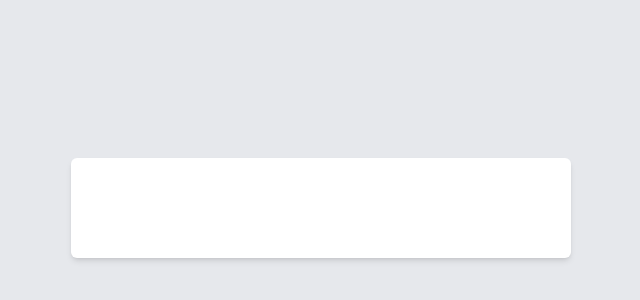
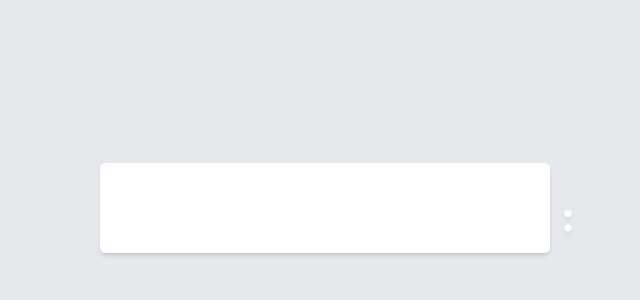
Before and after one commit to Zalasyu/YouTube_QA_RAG_AI, a Next.js app in the folder frontend/: page / in a window 1280 px wide. Shown: the part 192-492 px from the top of the page, without its empty margins (315-955 px from the left). Built offline with nearby package versions, Linux system fonts and the light colour scheme.

Commit message:
This works for now, we'll take care of small imperfections a bit later..

```diff
--- a/frontend/app/components/Stage.tsx
+++ b/frontend/app/components/Stage.tsx
@@ -10,17 +10,25 @@ const Stage = () => {
   };
 
   return (
-    <div className="flex flex-row items-center justify-center">
+    <div className="flex flex-row items-center justify-center scale-[.90]">
       <div
         onClick={toggleExpand}
         className={`w-[500px] ${thumbnailExpanded ? 'h-[700px]' : 'h-[100px]'} mx-2 transition-all duration-200 rounded-[6px] p-1 flex-col justify-normal items-center bg-white shadow-md`}
       >
       </div>
       <div
-        onClick={toggleExpand}
-        className={`${thumbnailExpanded ? 'h-[700px] w-[500px]' : 'h-[0px] w-[0px]'} transition-all duration-200 rounded-[6px] p-1 flex-col justify-normal items-center`}
+        className={`${thumbnailExpanded ? 'h-[700px] w-[500px]' : 'h-[0px] w-[0px]'} transition-all duration-200 rounded-[6px] flex-col justify-evenly items-center mb-3`}
       >
+       {
+        [1, 2].map((obj_, idx_) => {
+          return (<div
+          key={idx_}
+            className={`${thumbnailExpanded ? 'w-full h-[49%]' : 'w-0 h-0'} transition-all duration-200 rounded-[6px] p-1 m-2 flex-col justify-normal items-center bg-white shadow-md`}
+          >
 
+          </div>)
+        })
+       }
       </div>
     </div>
   );
```
